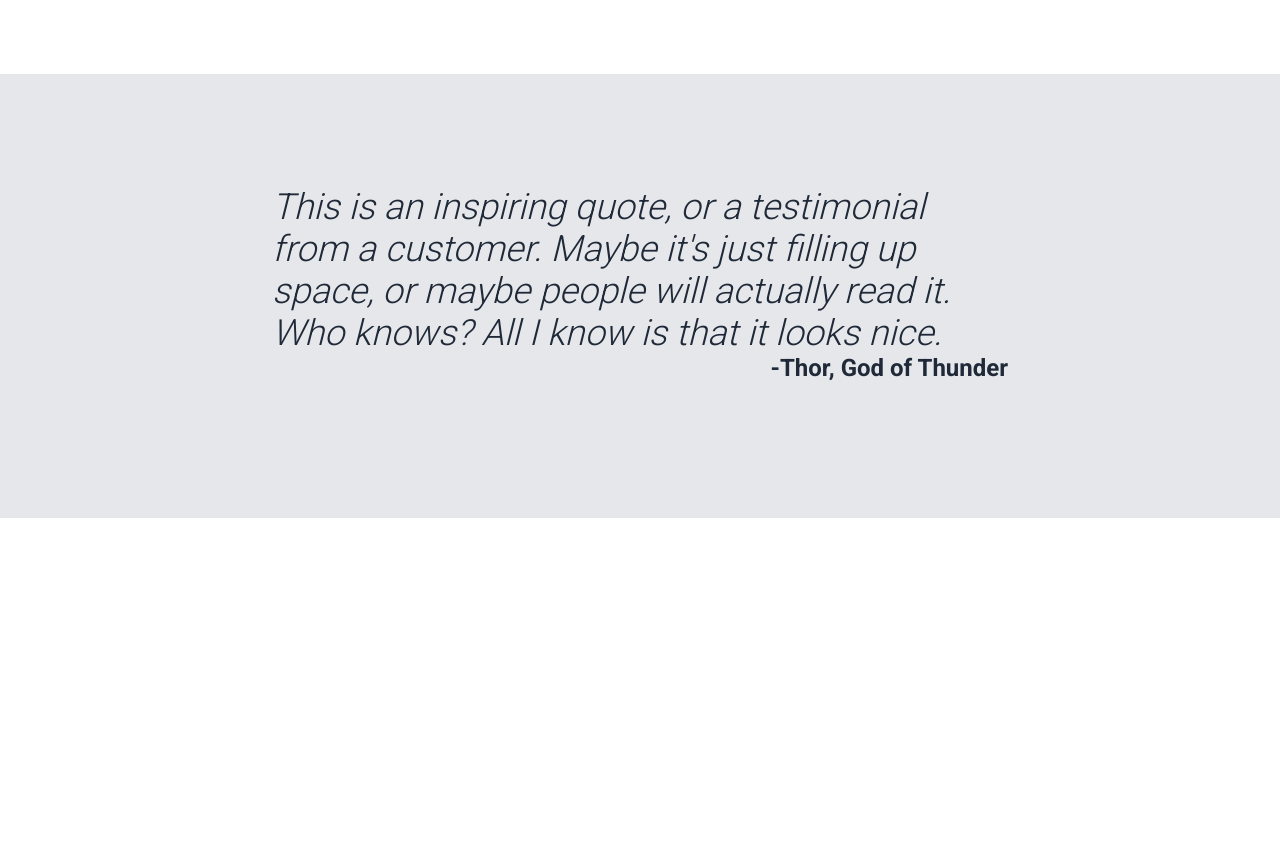
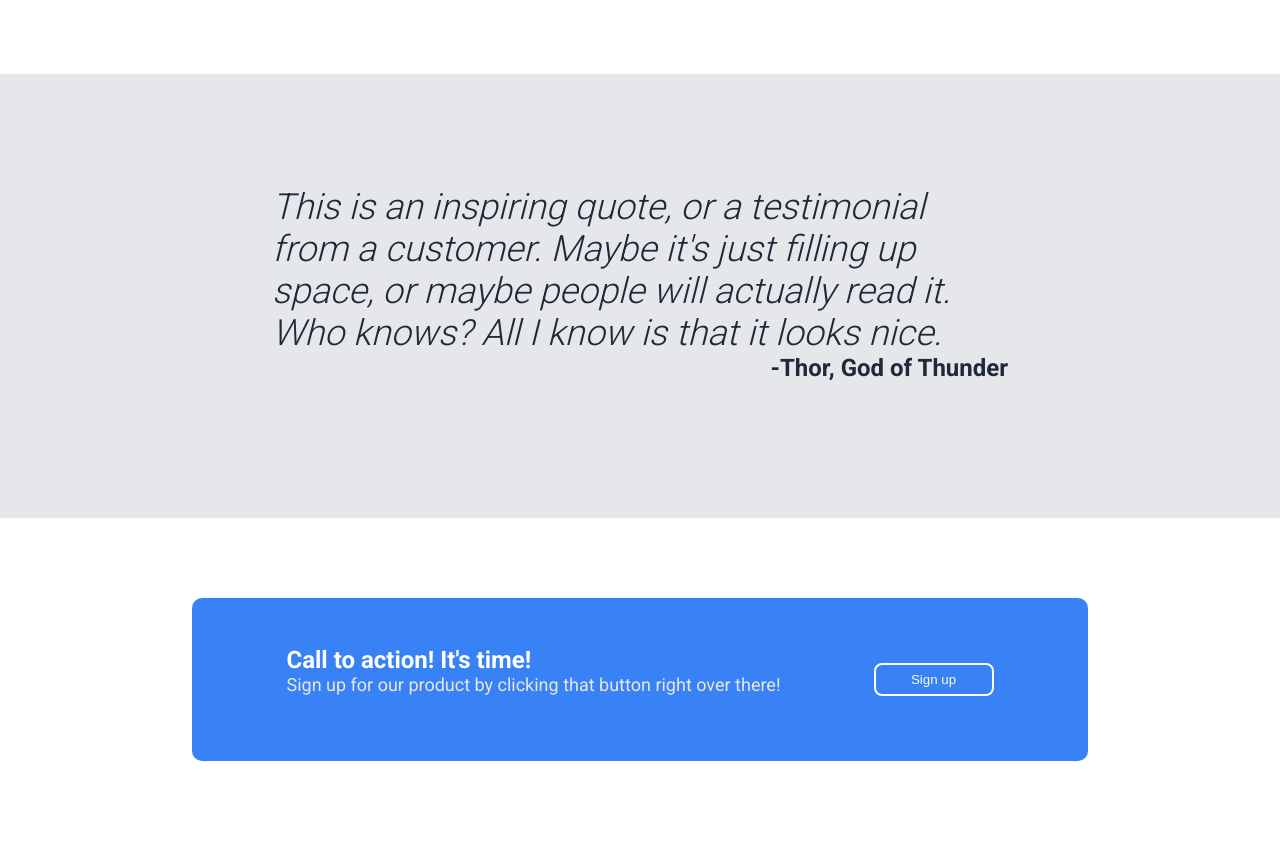
Before and after one commit to imtusharchavan/odin-landing-page, a plain HTML site: page index.html in a window 1280 px wide. Shown: the part 934-1775 px from the top of the page. Before the commit the page ends 1452 px from the top, so only its background shows below. Drawn offline with Linux system fonts and the light colour scheme.

Commit message:
Create CTA section

```diff
--- a/index.html
+++ b/index.html
@@ -61,6 +61,18 @@
         <p>-Thor, God of Thunder</p>
       </div>
     </section>
+
+    <section class="cta">
+      <div class="container">
+        <div class="left">
+          <strong>Call to action! It's time!</strong>
+        <p>Sign up for our product by clicking that button right over there!</p>
+        </div>
+        <div class="right">
+          <button class="button">Sign up</button>
+        </div>
+      </div>
+    </section>
   </main>
 </body>
 </html>
--- a/style.css
+++ b/style.css
@@ -57,7 +57,7 @@ h1{
 button {
   padding: 7px 1em;
   width: 120px;
-  color: #E5E7EB;
+  color: #F9FAF8;
   background-color: #3882F6;
   border-radius: 8px;
   border: none;
@@ -136,3 +136,28 @@ h2 {
   font-weight: bolder;
   align-self: flex-end;
 }
+
+.cta {
+  display: flex;
+  justify-content: center;
+  align-items: center;
+  padding: 5em 12em;
+}
+
+.container {
+  display: flex;
+  justify-content: space-around;
+  align-items: center;
+  background-color: #3882F6;
+  padding: 3em;
+  width: 100%;
+  border-radius: 10px;
+}
+strong {
+  color: #FFF;
+  font-size: 24px;
+}
+
+.cta .button {
+  border: 2px solid #FFF;
+}
```
